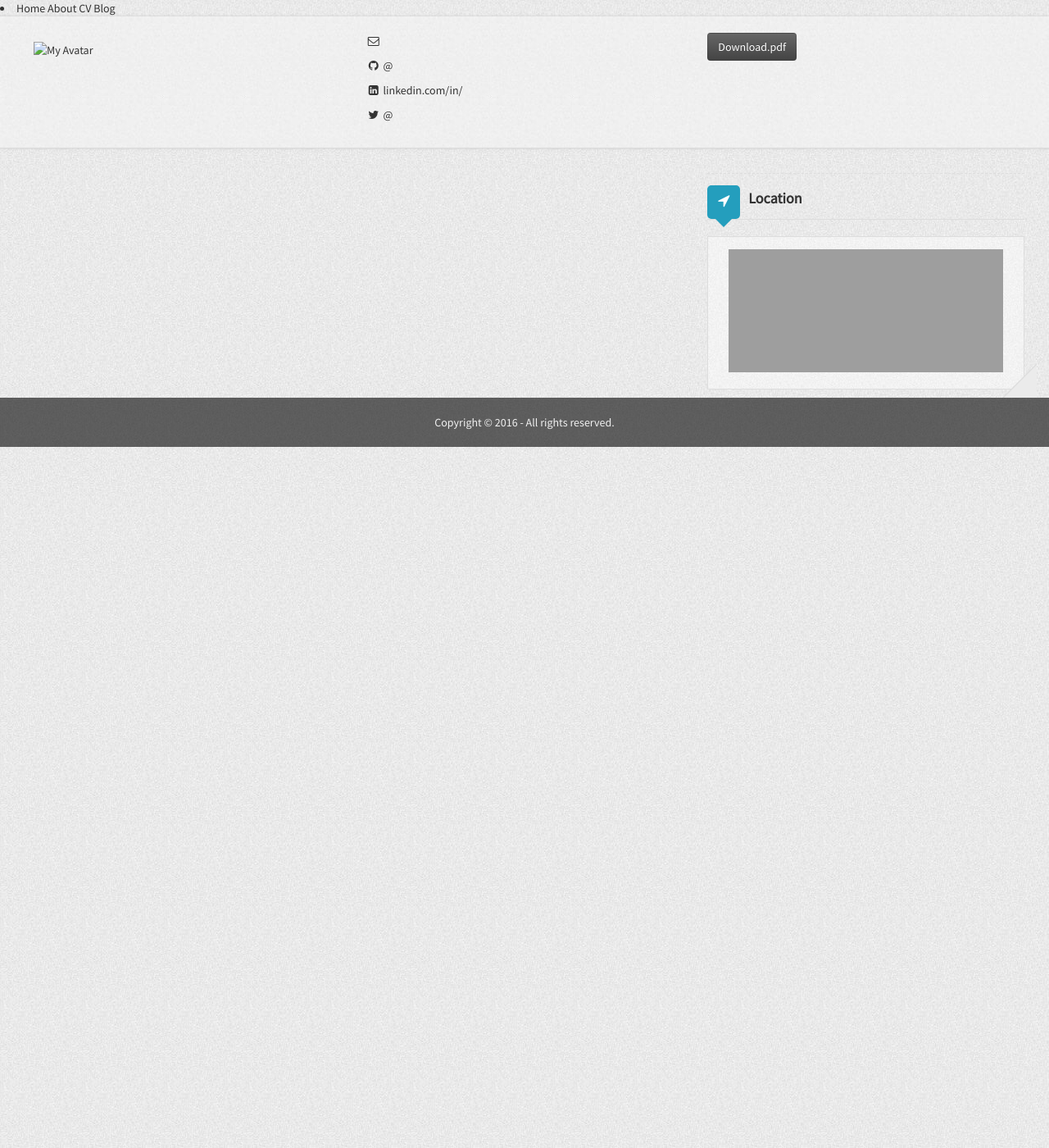
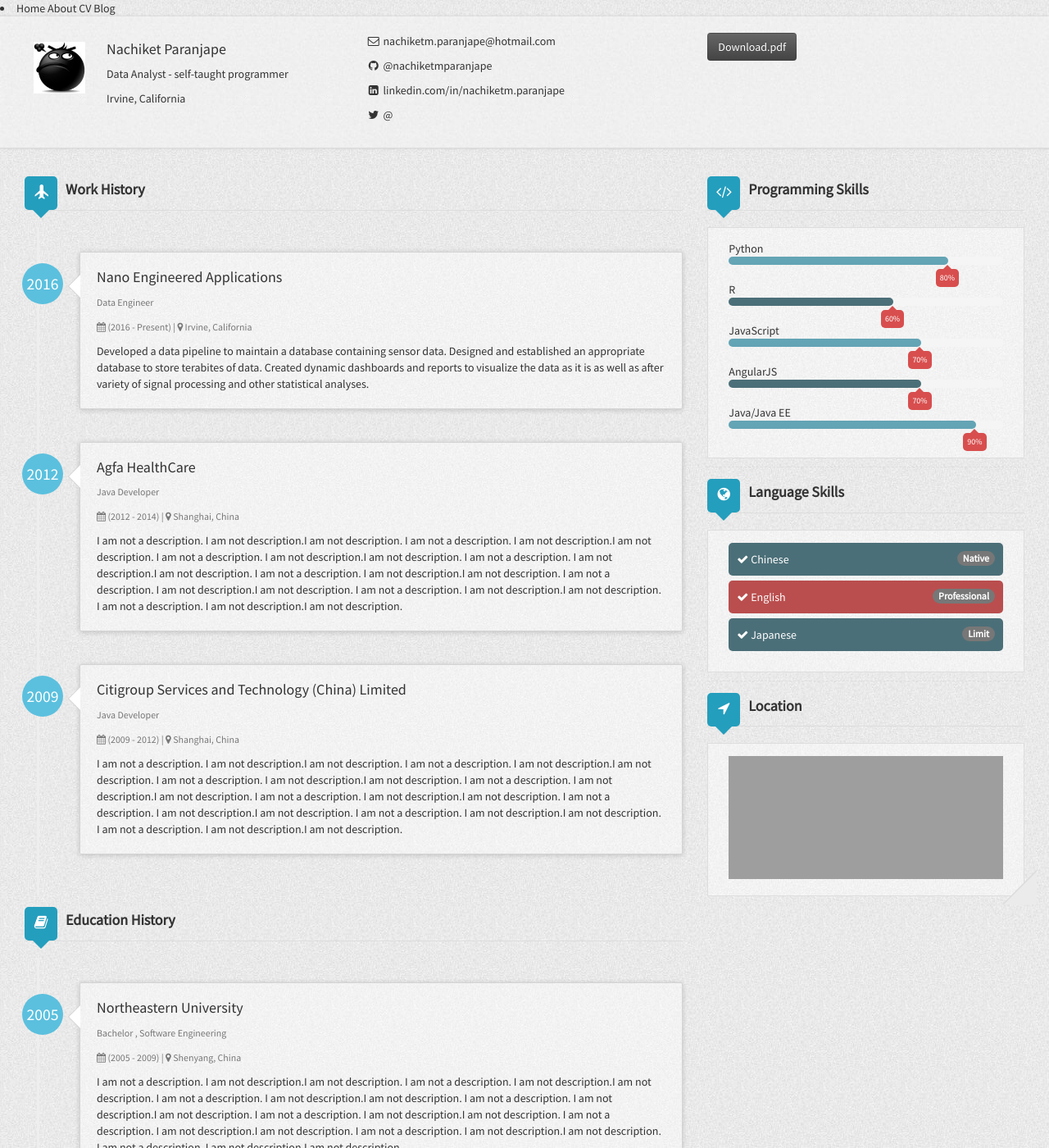
Before and after one commit to nachiketmparanjape2/nachiketmparanjape2.github.io, a Jekyll site: the page built from cv/index.html, in a window 1280 px wide and 1400 px high. Shown: the whole window at 82% size. Built offline with Jekyll 4.4.1, drawn with Linux system fonts in a browser that asks for light colours; nearby versions of some CDN libraries; some of the changed text lies outside the part shown; grey boxes are pictures that could not be loaded.

Commit message:
Update _config.yml

```diff
--- a/_config.yml
+++ b/_config.yml
@@ -1,3 +1,88 @@
 name: Nachiket Paranjape, Data Skeptic
 markdown: kramdown
 permalink: /blog/:year/:month/:day/:title
+
+# Site settings
+description: Nachiket's CV
+favicon: /assets/img/avatar.JPG
+# baseurl: https://ddbullfrog.github.io/resumecard
+# url: https://ddbullfrog.github.io/resumecard
+rss_url: /pages/atom.xml
+google_analytics: UA-63653234-1
+
+# Build settings
+
+
+#exclude: [vendor]
+
+# Author settings
+author:
+  name: Nachiket Paranjape
+  title: Data Analyst - self-taught programmer
+  address: Irvine, California
+  email: nachiketm.paranjape@hotmail.com
+  link: nachiketmparanjape.github.io
+  weibo:
+  github: nachiketmparanjape
+  linkedin: nachiketm.paranjape
+  twitter:
+  gavatar: /resumecard/assets/img/avatar.JPG
+  stackoverflow:
+#  stackoverflow: 4582127
+  workHistory:
+    - work1:
+      company: Nano Engineered Applications
+      location: Irvine, California
+      title: Data Engineer
+      started: 2016
+      duration: (2016 - Present)
+      description: Developed a data pipeline to maintain a database containing sensor data. Designed and established an appropriate database to store terabites of data. Created dynamic dashboards and reports to visualize the data as it is as well as after variety of signal processing and other statistical analyses.
+    - work2:
+      company: Agfa HealthCare
+      location: Shanghai, China
+      title: Java Developer
+      started: 2012
+      duration: (2012 - 2014)
+      description: I am not a description. I am not description.I am not description. I am not a description. I am not description.I am not description. I am not a description. I am not description.I am not description. I am not a description. I am not description.I am not description. I am not a description. I am not description.I am not description. I am not a description. I am not description.I am not description. I am not a description. I am not description.I am not description. I am not a description. I am not description.I am not description.
+    - work3:
+      company: Citigroup Services and Technology (China) Limited
+      location: Shanghai, China
+      title: Java Developer
+      started: 2009
+      duration: (2009 - 2012)
+      description: I am not a description. I am not description.I am not description. I am not a description. I am not description.I am not description. I am not a description. I am not description.I am not description. I am not a description. I am not description.I am not description. I am not a description. I am not description.I am not description. I am not a description. I am not description.I am not description. I am not a description. I am not description.I am not description. I am not a description. I am not description.I am not description.
+  educationHistory:
+    - education1:
+      organization: Northeastern University
+      location: Shenyang, China
+      degree: Bachelor
+      major: Software Engineering
+      started: 2005
+      duration: (2005 - 2009)
+      description: I am not a description. I am not description.I am not description. I am not a description. I am not description.I am not description. I am not a description. I am not description.I am not description. I am not a description. I am not description.I am not description. I am not a description. I am not description.I am not description. I am not a description. I am not description.I am not description. I am not a description. I am not description.I am not description. I am not a description. I am not description.I am not description.
+  languages:
+    - language1:
+      name: Chinese
+      proficiency: Native
+    - language2:
+      name: English
+      proficiency: Professional
+    - language3:
+      name: Japanese
+      proficiency: Limit
+  programmingSkills:
+    - skill1:
+      name: Python
+      percentage: 80%
+    - skill2:
+      name: R
+      percentage: 60%
+    - skill3:
+      name: JavaScript
+      percentage: 70%
+    - skill4:
+      name: AngularJS
+      percentage: 70%
+    - skill5:
+      name: Java/Java EE
+      percentage: 90%
```
